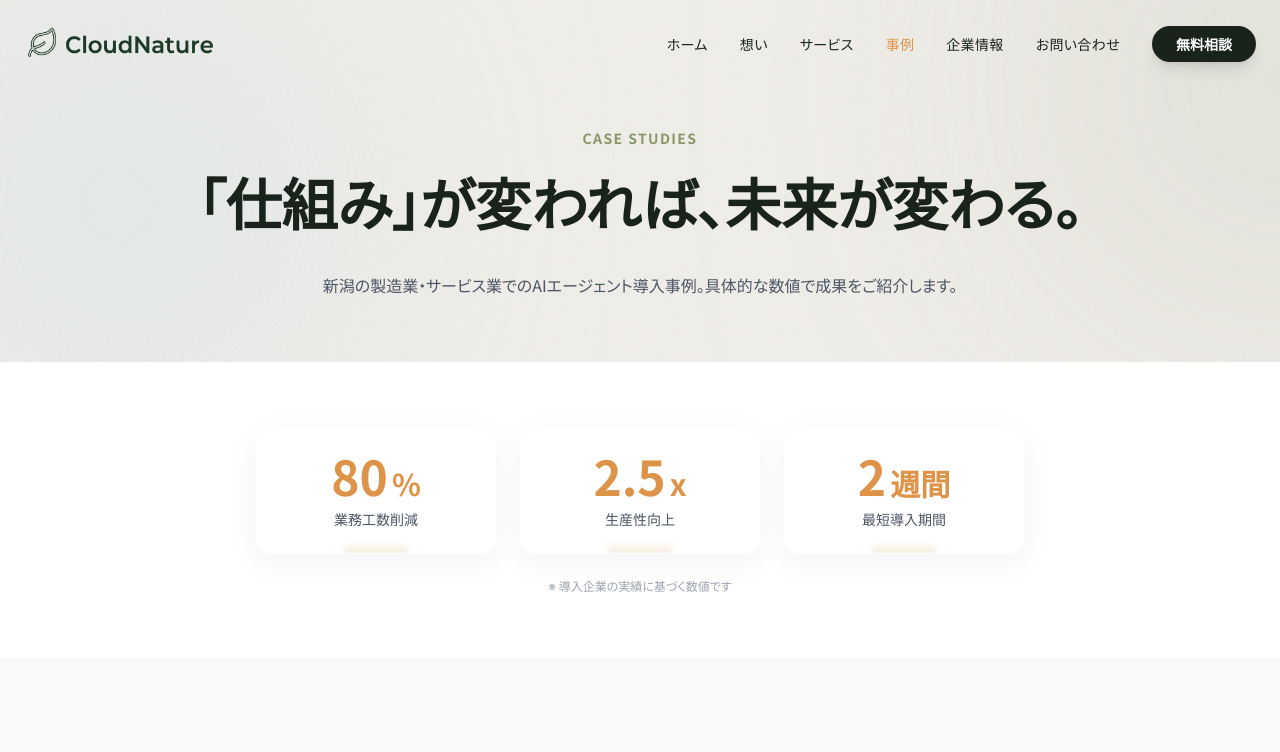
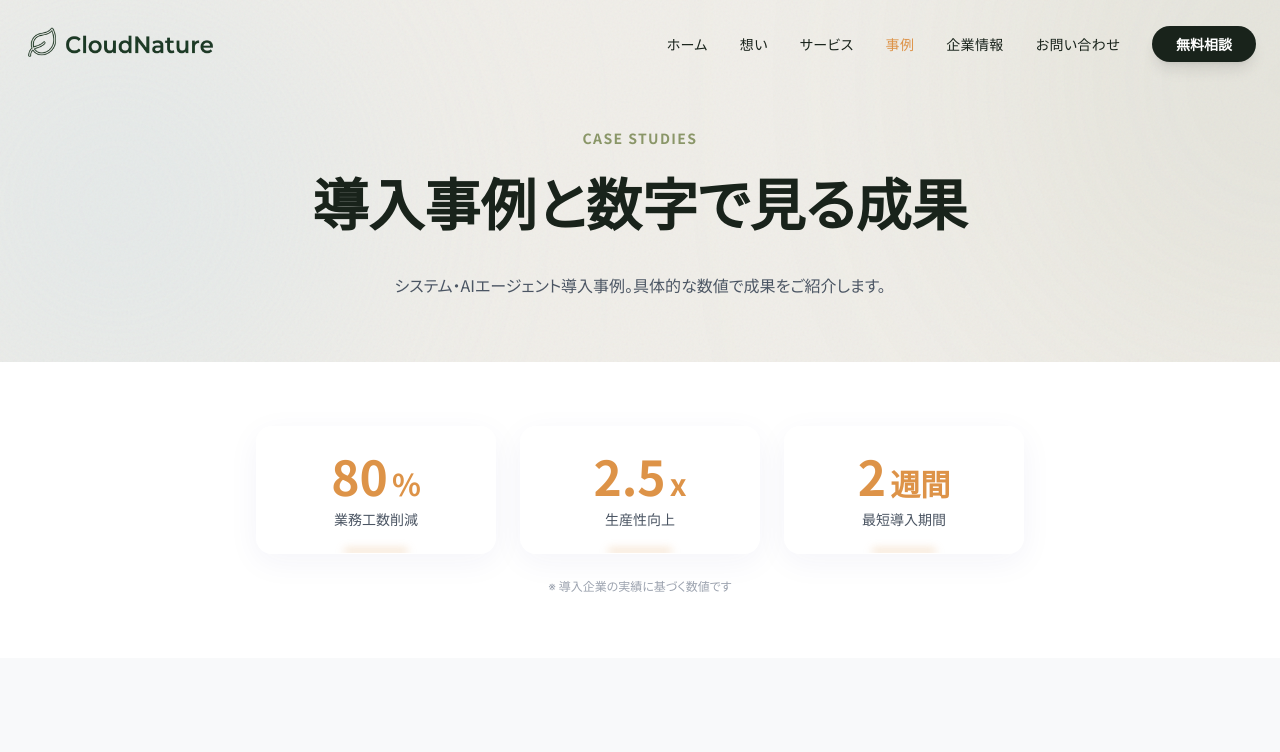
Before and after one commit to kohei0125/CloudNature, a Next.js app: page /cases in a window 1280 px wide. Shown: the top 752 px of the page. Built offline with nearby package versions, Linux system fonts and the light colour scheme.

Commit message:
feat: ケースとホームのコンテンツを更新

```diff
--- a/content/cases.ts
+++ b/content/cases.ts
@@ -2,8 +2,8 @@ import { CaseStudyDetail, KpiHighlight, FaqItem } from "@/types";
 
 export const CASES_HERO = {
   eyebrow: "CASE STUDIES",
-  title: "「仕組み」が変われば、未来が変わる。",
-  description: "新潟の製造業・サービス業でのAIエージェント導入事例。具体的な数値で成果をご紹介します。"
+  title: "導入事例と数字で見る成果",
+  description: "システム・AIエージェント導入事例。具体的な数値で成果をご紹介します。"
 };
 
 export const KPI_HIGHLIGHTS: KpiHighlight[] = [
--- a/content/home.ts
+++ b/content/home.ts
@@ -99,7 +99,7 @@ export const SERVICES: ServiceItem[] = [
 
 export const CASES_SECTION = {
   eyebrow: "CASE STUDIES",
-  title: "「仕組み」が変われば、未来が変わる。",
+  title: "導入事例と数字で見る成果",
   cta: "事例をもっと見る",
   labels: {
     before: "Before:",
```
